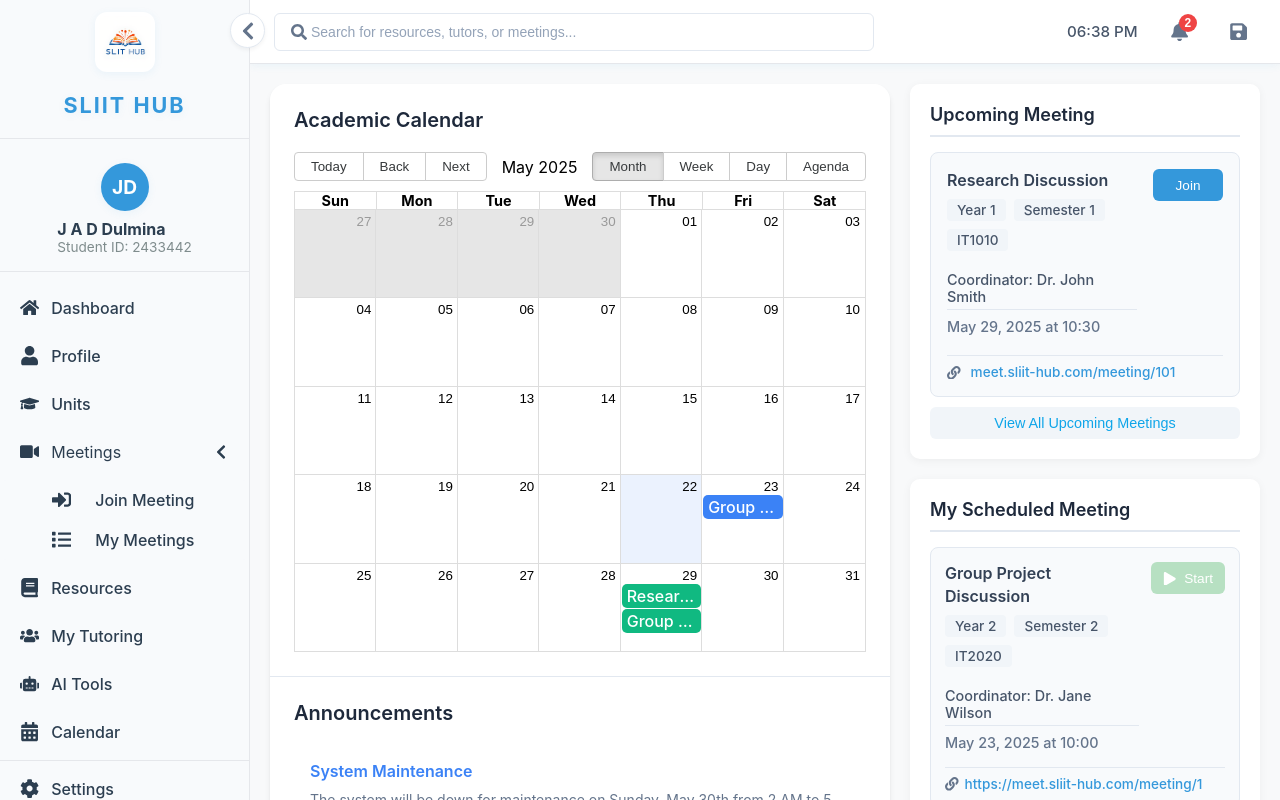
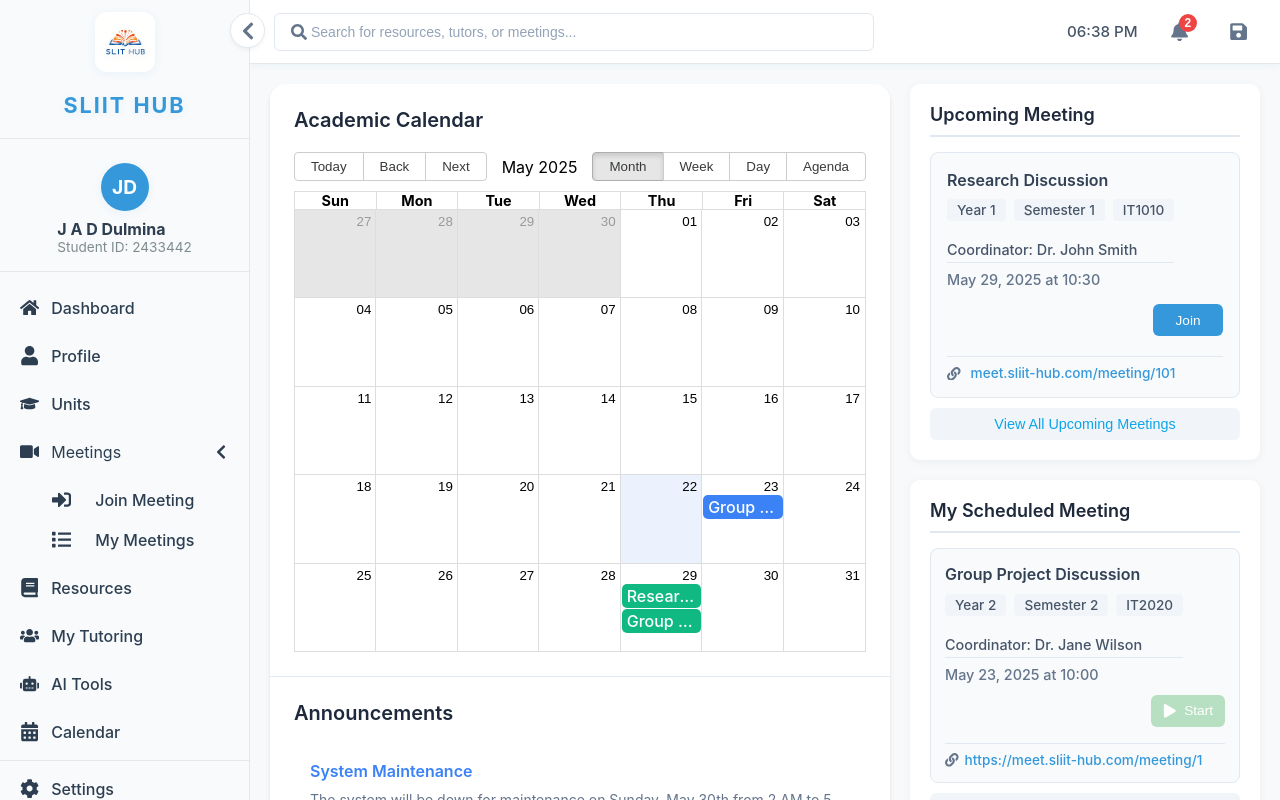
Before and after one commit to J-A-D-Dulmina/SLIIT-HUB, a React (Create React App) app in the folder client/: page / in a window 1280 px wide. Built offline with nearby package versions, Linux system fonts and the light colour scheme.

Commit message:
MyMeetingsPage styling updated

```diff
--- a/client/src/modules/meetings/styles/MyMeetingsPage.css
+++ b/client/src/modules/meetings/styles/MyMeetingsPage.css
@@ -223,7 +223,7 @@
   display: flex;
   justify-content: space-between;
   align-items: flex-start;
-  flex-direction: row;
+  flex-direction: colum;
   gap: 1rem;
 }
 
```
